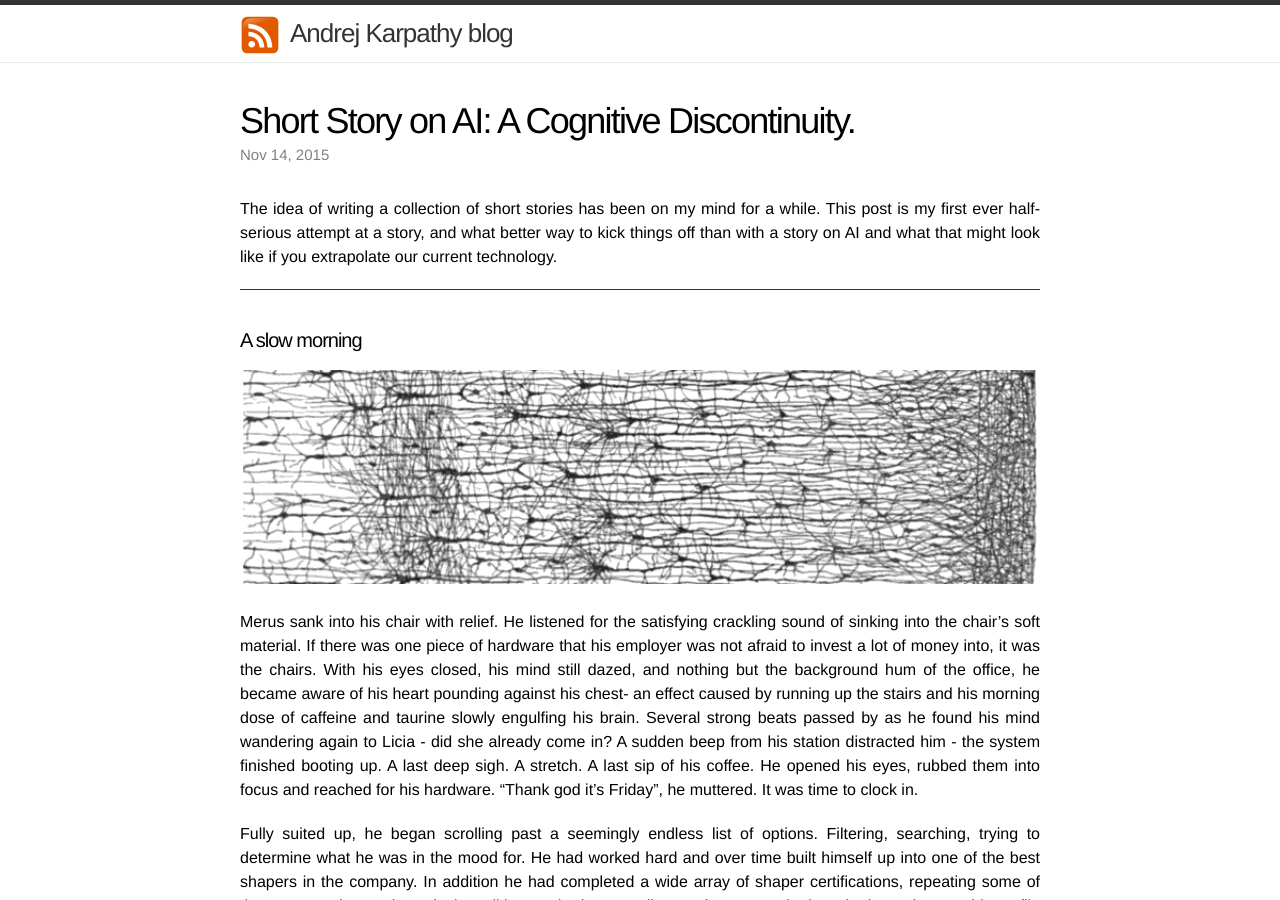
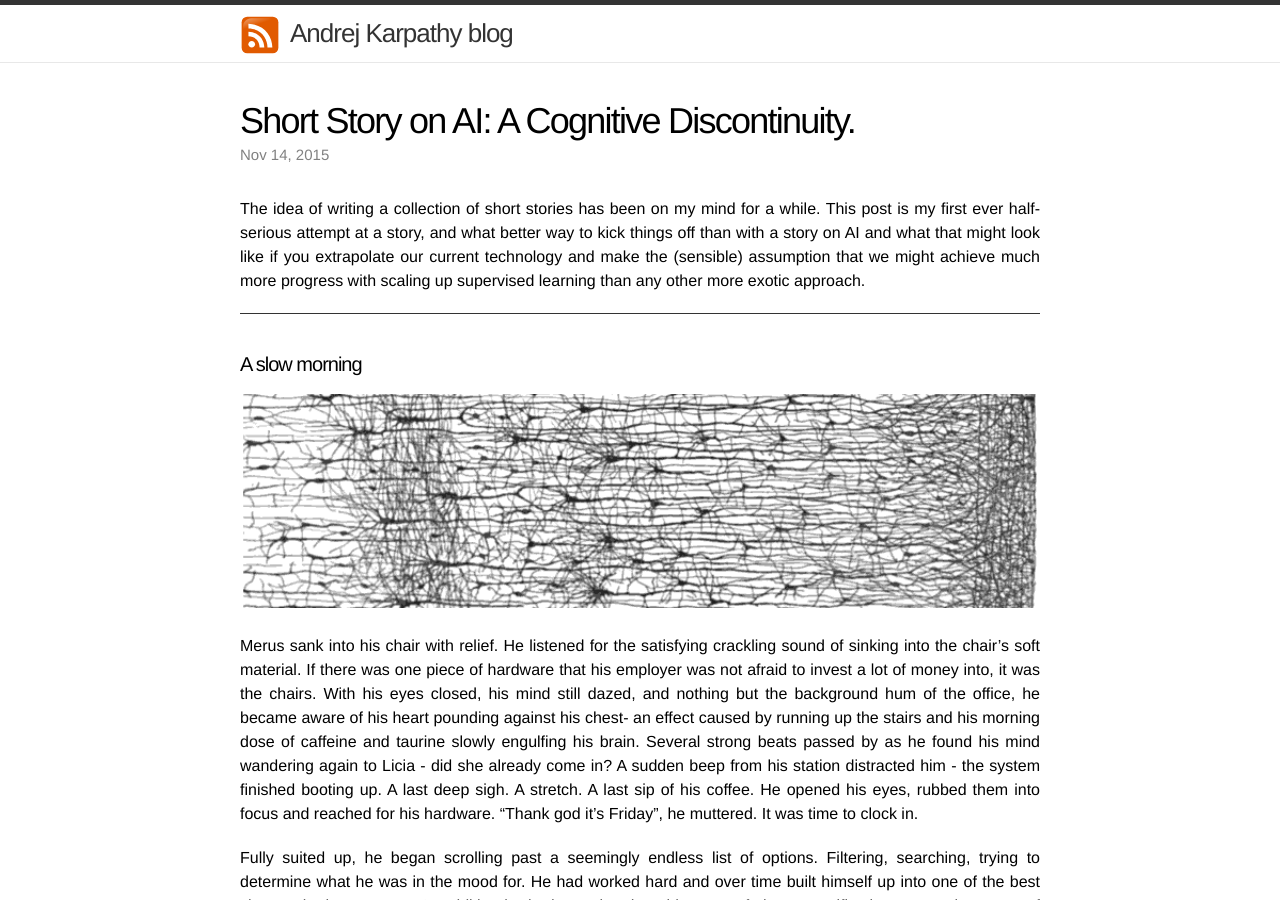
Before and after one commit to karpathy/karpathy.github.io, a Jekyll site: the page built from _posts/2015-11-20-ai.markdown, in a window 1280 px wide and 900 px high. Built offline with Jekyll 4.4.1, drawn with Linux system fonts in a browser that asks for light colours; comment, search, counter and statistics services are not loaded.

Commit message:
clarifying top a bit

```diff
--- a/_posts/2015-11-20-ai.markdown
+++ b/_posts/2015-11-20-ai.markdown
@@ -13,7 +13,7 @@ p {
 }
 </style>
 
-The idea of writing a collection of short stories has been on my mind for a while. This post is my first ever half-serious attempt at a story, and what better way to kick things off than with a story on AI and what that might look like if you extrapolate our current technology.
+The idea of writing a collection of short stories has been on my mind for a while. This post is my first ever half-serious attempt at a story, and what better way to kick things off than with a story on AI and what that might look like if you extrapolate our current technology and make the (sensible) assumption that we might achieve much more progress with scaling up supervised learning than any other more exotic approach.
 
 <hr style="border:none; height:1px; background-color: #333;">
 
```
